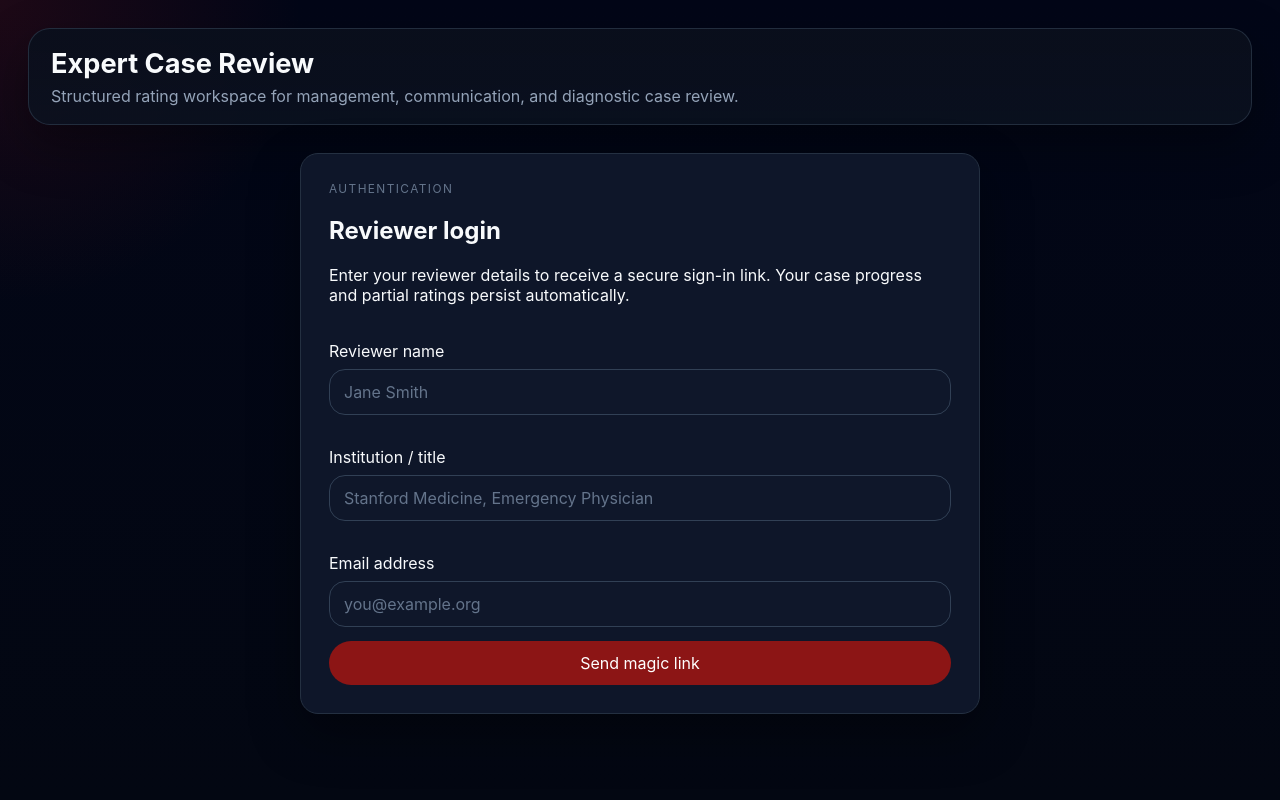
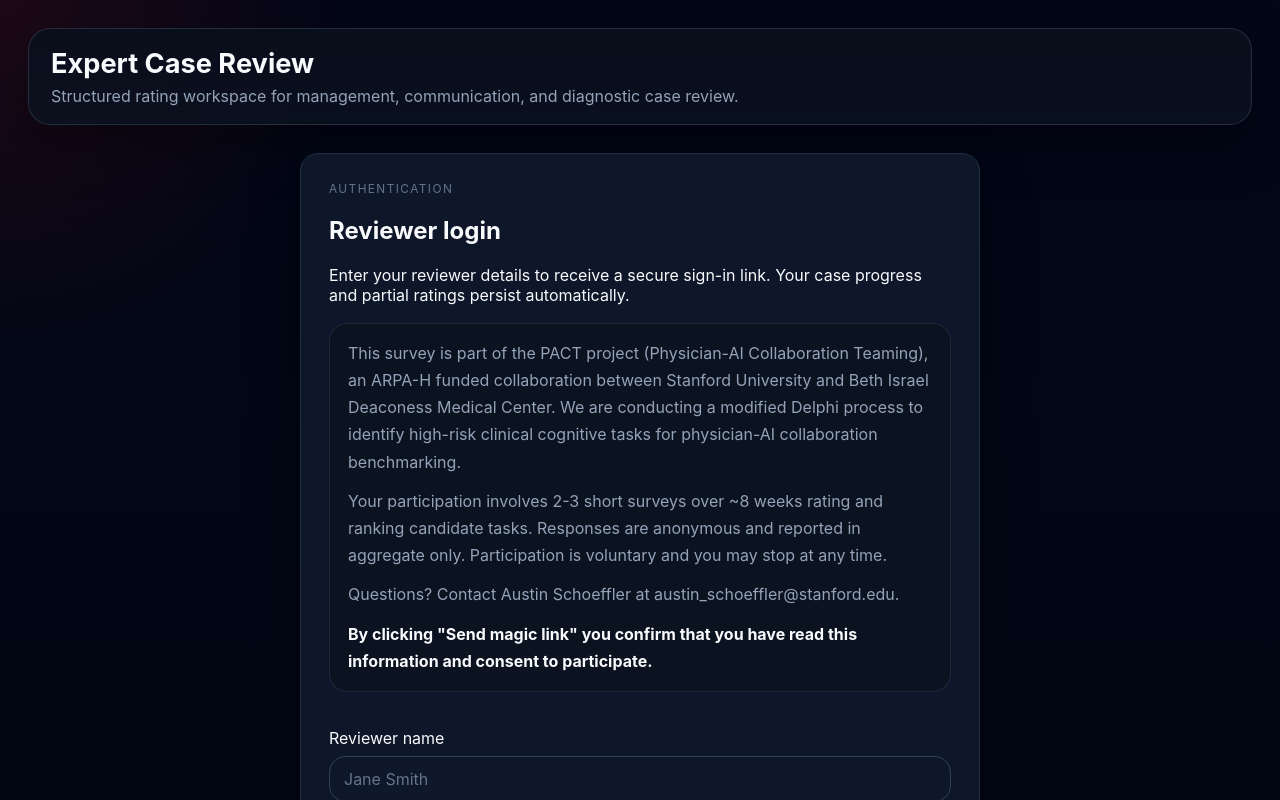
Before and after one commit to Aschoeff613/PACT_Delphi_Round1, a Next.js app: page /login in a window 1280 px wide. Shown: the top 800 px of the page. Built offline with nearby package versions, Linux system fonts and the light colour scheme; no server answers.

Commit message:
Refine login flow and profile fields

```diff
--- a/app/globals.css
+++ b/app/globals.css
@@ -802,6 +802,28 @@ textarea {
   padding: 28px;
 }
 
+.consent-panel {
+  margin-top: 18px;
+  padding: 16px 18px;
+  border-radius: 18px;
+  border: 1px solid rgba(36, 48, 65, 0.75);
+  background: rgba(12, 18, 31, 0.72);
+}
+
+.consent-panel p {
+  margin: 0;
+  color: var(--muted);
+  line-height: 1.7;
+}
+
+.consent-panel p + p {
+  margin-top: 12px;
+}
+
+.consent-panel strong {
+  color: var(--ink);
+}
+
 .login-panel form {
   display: grid;
   gap: 14px;
--- a/app/layout.tsx
+++ b/app/layout.tsx
@@ -20,7 +20,7 @@ export default async function RootLayout({
   const profile = user
     ? await supabase
         .from("profiles")
-        .select("display_name, affiliation_title")
+        .select("display_name, affiliation_title, institution, title")
         .eq("id", user.id)
         .maybeSingle()
     : { data: null };
@@ -36,7 +36,9 @@ export default async function RootLayout({
             </div>
             <div className="topbar-actions">
               {profile.data?.display_name ? <span className="hint">{profile.data.display_name}</span> : null}
-              {profile.data?.affiliation_title ? <span className="hint">{profile.data.affiliation_title}</span> : null}
+              {profile.data?.institution ? <span className="hint">{profile.data.institution}</span> : null}
+              {profile.data?.title ? <span className="hint">{profile.data.title}</span> : null}
+              {!profile.data?.institution && !profile.data?.title && profile.data?.affiliation_title ? <span className="hint">{profile.data.affiliation_title}</span> : null}
               {user?.email ? <span className="hint">{user.email}</span> : null}
               {user ? (
                 <a className="ghost-button compact-button" href="/">
--- a/app/login/page.tsx
+++ b/app/login/page.tsx
@@ -21,7 +21,8 @@ export default async function LoginPage({ searchParams }: LoginPageProps) {
 
     const email = String(formData.get("email") || "").trim();
     const displayName = String(formData.get("displayName") || "").trim();
-    const affiliationTitle = String(formData.get("affiliationTitle") || "").trim();
+    const institution = String(formData.get("institution") || "").trim();
+    const title = String(formData.get("title") || "").trim();
     const redirectTo = String(formData.get("redirectTo") || "/");
     const supabase = await createClient();
     const origin = process.env.NEXT_PUBLIC_SITE_URL || "http://localhost:3000";
@@ -31,7 +32,9 @@ export default async function LoginPage({ searchParams }: LoginPageProps) {
       options: {
         data: {
           display_name: displayName,
-          affiliation_title: affiliationTitle
+          affiliation_title: [institution, title].filter(Boolean).join(", "),
+          institution,
+          title
         },
         emailRedirectTo: `${origin}/auth/callback?next=${encodeURIComponent(redirectTo)}`
       }
@@ -44,6 +47,18 @@ export default async function LoginPage({ searchParams }: LoginPageProps) {
         <div className="eyebrow">Authentication</div>
         <h2>Reviewer login</h2>
         <p>Enter your reviewer details to receive a secure sign-in link. Your case progress and partial ratings persist automatically.</p>
+        <div className="consent-panel">
+          <p>
+            This survey is part of the PACT project (Physician-AI Collaboration Teaming), an ARPA-H funded collaboration between Stanford University and Beth Israel Deaconess Medical Center.
+            We are conducting a modified Delphi process to identify high-risk clinical cognitive tasks for physician-AI collaboration benchmarking.
+          </p>
+          <p>
+            Your participation involves 2-3 short surveys over ~8 weeks rating and ranking candidate tasks. Responses are anonymous and reported in aggregate only.
+            Participation is voluntary and you may stop at any time.
+          </p>
+          <p>Questions? Contact Austin Schoeffler at austin_schoeffler@stanford.edu.</p>
+          <p><strong>By clicking "Send magic link" you confirm that you have read this information and consent to participate.</strong></p>
+        </div>
         <form action={signIn}>
           <input type="hidden" name="redirectTo" value={params.redirectTo || "/"} />
           <label className="field-block">
@@ -51,8 +66,12 @@ export default async function LoginPage({ searchParams }: LoginPageProps) {
             <input type="text" name="displayName" required placeholder="Jane Smith" />
           </label>
           <label className="field-block">
-            <span>Institution / title</span>
-            <input type="text" name="affiliationTitle" required placeholder="Stanford Medicine, Emergency Physician" />
+            <span>Institution</span>
+            <input type="text" name="institution" required placeholder="Stanford Medicine" />
+          </label>
+          <label className="field-block">
+            <span>Title</span>
+            <input type="text" name="title" required placeholder="Emergency Physician" />
           </label>
           <label className="field-block">
             <span>Email address</span>
--- a/components/auth-signout.tsx
+++ b/components/auth-signout.tsx
@@ -1,24 +1,11 @@
 "use client";
 
-import { useTransition } from "react";
-import { createClient } from "@/lib/supabase/client";
-
 export function AuthSignOut() {
-  const [pending, startTransition] = useTransition();
-
   return (
-    <button
-      className="ghost-button"
-      onClick={() =>
-        startTransition(async () => {
-          const supabase = createClient();
-          await supabase.auth.signOut();
-          window.location.href = "/login";
-        })
-      }
-      disabled={pending}
-    >
-      {pending ? "Signing out..." : "Sign out"}
-    </button>
+    <form action="/auth/signout" method="post">
+      <button className="ghost-button" type="submit">
+        Sign out
+      </button>
+    </form>
   );
 }
--- a/lib/types.ts
+++ b/lib/types.ts
@@ -5,6 +5,8 @@ export type Profile = {
   email: string;
   display_name: string | null;
   affiliation_title: string | null;
+  institution: string | null;
+  title: string | null;
   role: "reviewer" | "admin";
 };
 
```
Also changed, not shown: app/auth/signout/route.ts (added, +10 -0 lines), app/icon.svg, 1 other file (tests, documents, lock files or other folders).
